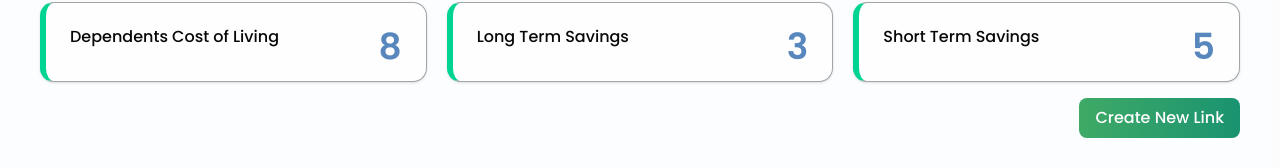
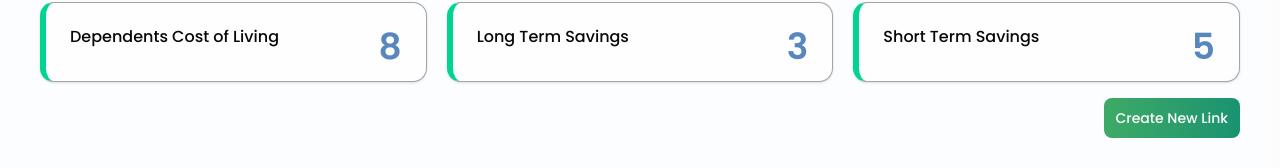
Before and after one commit to itswijay/Needalyze, a Next.js app: page /dashboard in a window 1280 px wide. Shown: the part 307-475 px from the top of the page. Built offline with nearby package versions, Linux system fonts and the light colour scheme.

Commit message:
fix: adjust button create new link button size

```diff
--- a/src/app/dashboard/components/CreateLinkDialog.jsx
+++ b/src/app/dashboard/components/CreateLinkDialog.jsx
@@ -24,7 +24,7 @@ const CreateLinkDialog = () => {
     <div>
       <Dialog>
         <DialogTrigger asChild>
-          <Button className="bg-gradient-to-r from-[#3EAA66] to-[#189370] w-full px-4 py-3 sm:py-5 text-sm sm:text-base">
+          <Button className="bg-gradient-to-r from-[#3EAA66] to-[#189370] w-full px-3 py-3 sm:py-5 text-xs sm:text-sm">
             Create New Link
           </Button>
         </DialogTrigger>
```
